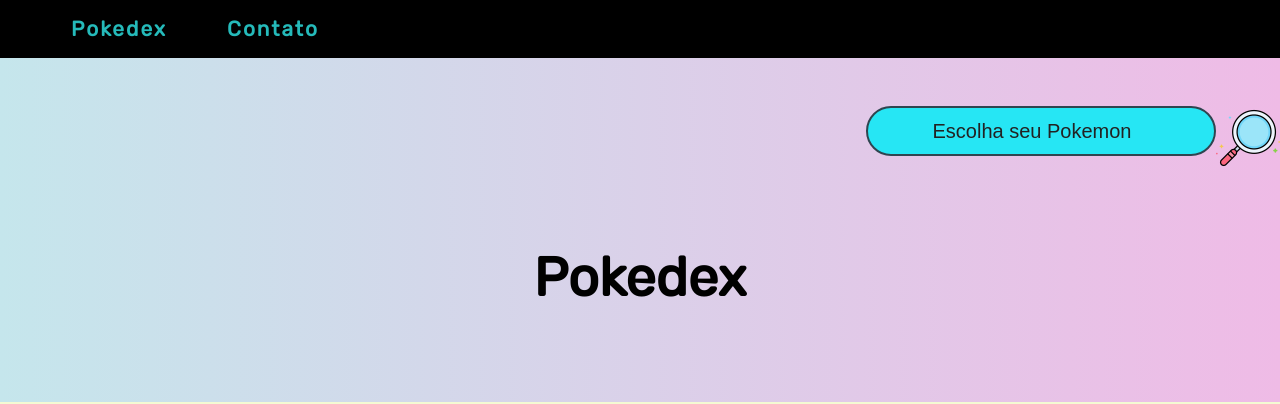
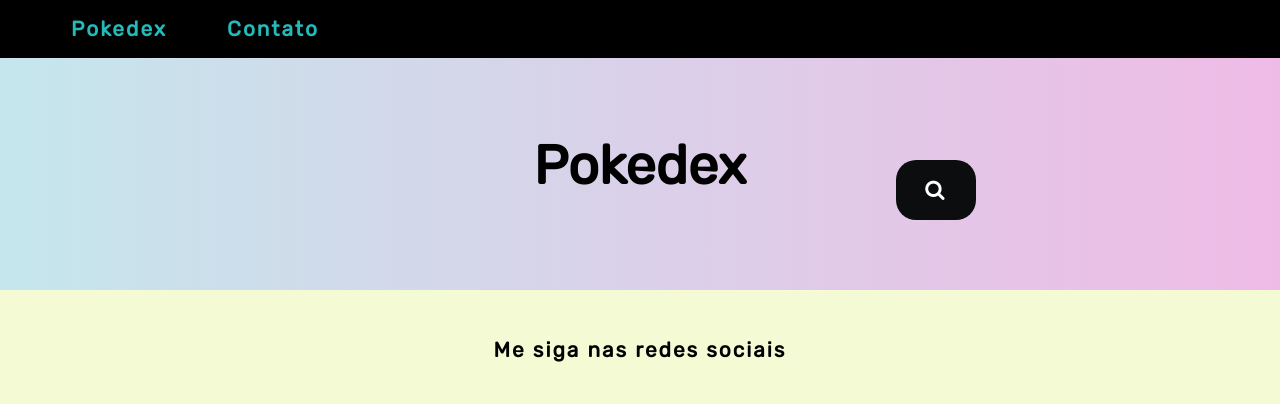
Before and after one commit to Emanuelle30/Page-Pokedex, a plain HTML site: page index.html in a window 1280 px wide. Shown: the top 404 px of the page. Drawn offline with Linux system fonts and the light colour scheme; no server answers.

Commit message:
Melhorando o style do input pesquisar

```diff
--- a/index.html
+++ b/index.html
@@ -6,7 +6,7 @@
     <title>PokeDex</title>
     <link rel="stylesheet" href="./style.css" />
     <link href="https://fonts.googleapis.com/css?family=Rubik&display=swap" rel="stylesheet" />
-
+    <link rel="stylesheet" href="https://cdnjs.cloudflare.com/ajax/libs/font-awesome/4.7.0/css/font-awesome.css" />
 </head>
 
 <body>
@@ -15,49 +15,38 @@
         <div class="col-md-6">
             <nav>
                 <ul>
-                    <li>
-                        <a href="index.html" id="home"> Pokedex </a>
-                    </li>
-                    <li>
-                        <a href="#redes"> Contato </a>
-                    </li>
+                    <li><a href="index.html" id="home"> Pokedex </a></li>
+                    <li><a href="#redes"> Contato </a></li>
                 </ul>
             </nav>
         </div>
     </div>
     <!--/Menu-->
-
     <!--input-->
-    <div class="input-container">
-        <div class="col-md-6" id="style-form">
-            <input type="search" id="texto" placeholder="Escolha seu Pokemon" class="i">
-            <img src="/icones/lupas.png" alt="lupa">
-        </div>
+    <div class="search-box">
+        <input type="text" class="search-txt" placeholder="Pesquise um Pokemon">
+        <a href="#" class="search-btn"><i class="fa fa-search" aria-hidden="true"></i></a>
     </div>
     <!--/input-->
-
     <!--Home Pokedex-->
     <div class="container">
         <h1>Pokedex</h1>
         <ul data-js="pokedex" class="pokedex"></ul>
     </div>
     <!--/Home Pokedex-->
-
     <!--rodapé-->
     <footer>
         <div class="footer">
             <div class="copy">
                 <a href="#home" id="redes"> Me siga nas redes sociais </a>
             </div>
-
             <div class="copy">
                 <a href="https://github.com/Emanuelle30" target="_blank">
                     <img class="p-20" src="icones/github.png" alt="Github"></a>
 
                 <a href="https://www.linkedin.com/in/30emanuellecavalcante/" target="_blank">
                     <img class="p-20" src="icones/linkedin.png" alt="LinkedIn"></a>
-
-                <p class="copy"> Todos os direitos reservados: Emanuelle Cavalcante &copy; </p>
+                <p class="copy"> Todos os direitos reservados: Emanuelle Cavalcante &copy;</p>
             </div>
         </div>
     </footer>
--- a/style.css
+++ b/style.css
@@ -1,12 +1,10 @@
 /* style.css */
 
 html {
-
-    scroll-behavior: smooth;
-	transition-delay: 500ms;
+	scroll-behavior: smooth;
 }
 
-:target{
+:target {
 	scroll-margin-top: .8em;
 }
 
@@ -15,6 +13,7 @@
 	background: linear-gradient(to right, rgb(197, 230, 236), rgb(239, 187, 230));
 	color: black;
 	margin: 0;
+	height: 100vh;
 	font-family: rubik;
 }
 
@@ -206,31 +205,54 @@
 
 /* input Pesquisar */
 
-::placeholder{
-	color: #222;
+.search-box {
+	position: absolute;
+	top: 20%;
+	left: 70%;
+	background: #0b0d0e;
+	height: 40px;
+	padding: 10px;
+	border-radius: 20px;
+	display: flex;
+	justify-content: space-between;
+	align-items: center;
 }
 
-.i{
-
-	border-radius: 50px;
-	background-color: #26e6f4;
+.search-txt {
+	border: none;
+	background: none;
+	outline: none;
+	padding: 0;
+	color: white;
+	font-size: 16px;
+	line-height: 40px;
+	width: 0;
+	transition: .4s;
 }
 
-#style-form {
-display: flex;
-justify-content: flex-end;
-cursor: pointer;
-margin-top: 3em;
+.search-btn {
+	width: 40px;
+	height: 40px;
+	border-radius: 50px;
+	background: #0b0d0e;
+	display: flex;
+	justify-content: center;
+	align-items: center;
+
 }
 
-#texto {
-	width: 350px;
-	height: 50px;
-	float: left;
-	font-size: 20px;
-	border: solid 2px #2f4550;
-	text-align: center;
+.search-box:hover>.search-txt {
+
+	width: 220px;
+	padding: 0 6px;
+
 }
+
+::-webkit-input-placeholder {
+
+	color: rgb(230, 20, 136);
+}
+
 
 /* style footer */
 
```
Also changed, not shown: icones/loupe.png (added), icones/lupas.png (deleted).
